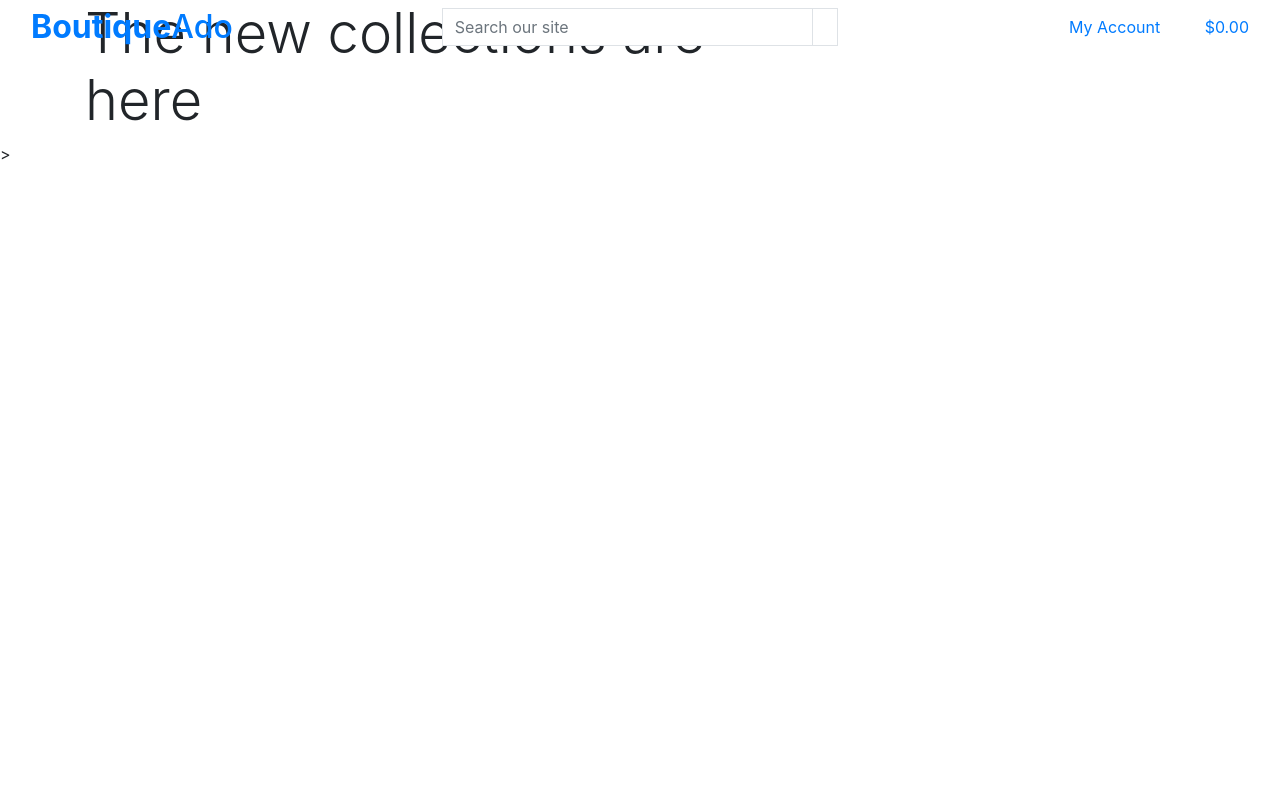
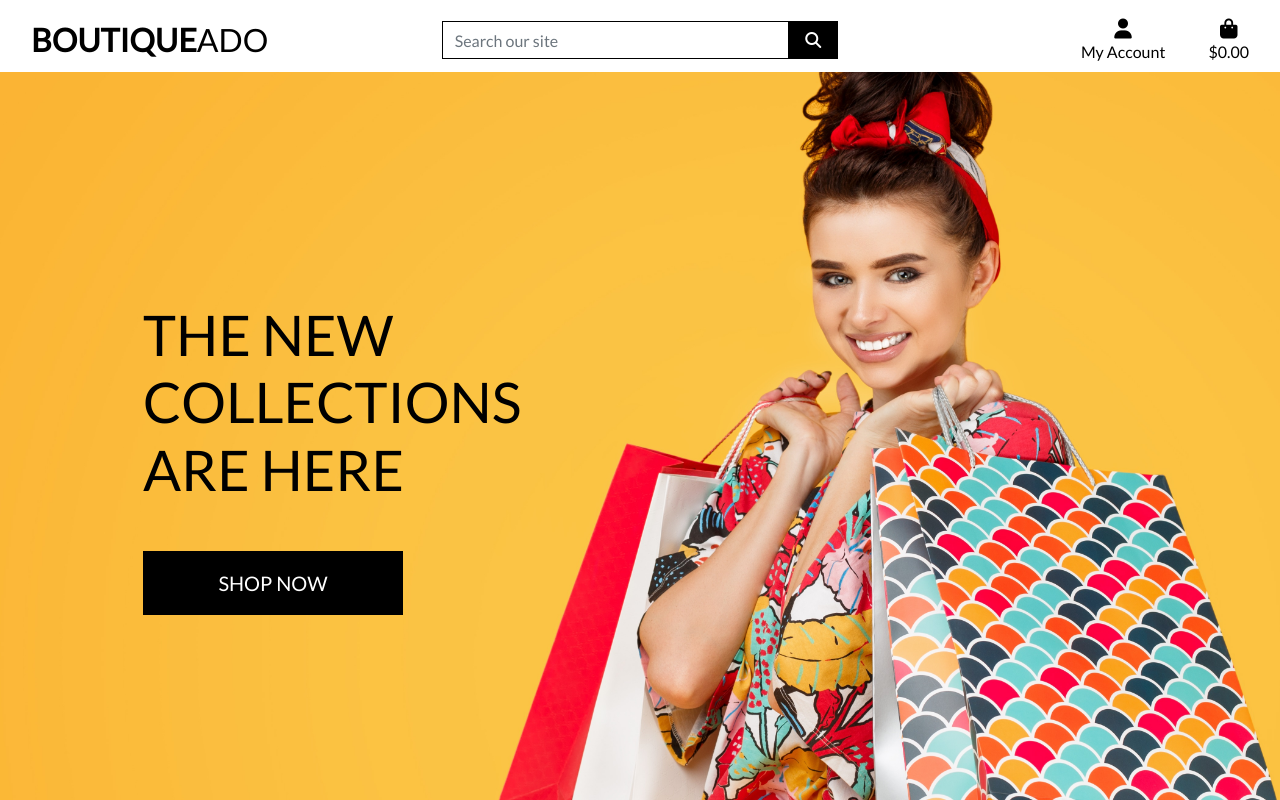
Before and after one commit to Davej66/boutique_ado_v1, a Django app: page / in a window 1280 px wide. Run offline with Django 3.2, Linux system fonts and the light colour scheme; some libraries are stand-ins or nearby versions.

Commit message:
Completing homepage header and CSS

```diff
--- a/boutique_ado/settings.py
+++ b/boutique_ado/settings.py
@@ -148,6 +148,10 @@ USE_TZ = True
 # https://docs.djangoproject.com/en/3.2/howto/static-files/
 
 STATIC_URL = '/static/'
+STATICFILES_DIRS = (os.path.join(BASE_DIR, 'static'),)
+
+MEDIA_URL = '/media/'
+MEDIA_ROOT = os.path.join(BASE_DIR, 'media')
 
 # Default primary key field type
 # https://docs.djangoproject.com/en/3.2/ref/settings/#default-auto-field
--- a/boutique_ado/urls.py
+++ b/boutique_ado/urls.py
@@ -15,9 +15,11 @@ Including another URLconf
 """
 from django.contrib import admin
 from django.urls import path, include
+from django.conf import settings
+from django.conf.urls.static import static
 
 urlpatterns = [
     path('admin/', admin.site.urls),
     path('accounts/', include('allauth.urls')),
     path('', include('home.urls')),
-]
+] + static(settings.MEDIA_URL, document_root=settings.MEDIA_ROOT)
--- a/home/templates/home/index.html
+++ b/home/templates/home/index.html
@@ -2,8 +2,8 @@
 {% load static %}
 
 {% block page_header %}
-    <div class="container containeer-header">
-        <div class="roW">
+    <div class="container header-container">
+        <div class="row">
             <div class="col"></div>
         </div>
     </div>
@@ -12,16 +12,16 @@
 {% block content %}
     <div class="container h-100">
         <div class="row h-100">
-            <div class="col-7 md-6 my-auto">
+            <div class="col-7 col-md-6 my-auto">
                 <h1 class="display-4 logo-font text-black">
-                   The new collections are here
+                    The new collections are here
                 </h1>
-            </div>
-            <div class="my-5">
-                <h4>
-                    <a href="" class="shop-now-button btn btn-lg rounded-0 text-uppercase py-3"Shop Now></a>
-                </h4>
+                <div class="my-5">
+                    <h4>
+                        <a href="" class="shop-now-button btn btn-lg rounded-0 text-uppercase py-3">Shop Now</a>
+                    </h4>
+                </div>
             </div>
         </div>
-    </div>>
+    </div>
 {% endblock %}
--- /dev/null
+++ b/static/css/base.css
@@ -0,0 +1,81 @@
+html {
+    height: 100%;
+}
+
+body {
+    background: url('/media/homepage_background_cropped.jpg') no-repeat center center fixed;
+    background-size: cover;
+    height: calc(100vh - 164px);
+    color: #555;
+    font-family: 'Lato';
+}
+
+/* from Bulma */
+.icon {
+    align-items: center;
+    display: inline-flex;
+    justify-content: center;
+    height: 1.5rem;
+    width: 1.5rem;
+}
+
+.logo-font {
+    text-transform: uppercase;
+}
+
+.main-logo-link {
+    width: fit-content;
+}
+
+.shop-now-button {
+    background: black;
+    color: white;
+    min-width: 260px;
+}
+
+.btn-black {
+    background: black;
+    color: white;
+}
+
+.shop-now-button:hover,
+.shop-now-button:active,
+.shop-now-button:focus,
+.btn-black:hover,
+.btn-black:active,
+.btn-black:focus {
+    background: #222;
+    color: white;
+}
+
+.text-black {
+    color: #000 !important;
+}
+
+.border-black {
+    border: 1px solid black !important;
+}
+
+/* -------------------------------- Media Queries */
+
+/* Slightly larger container on xl screens */
+@media (min-width: 1200px) {
+  .container {
+    max-width: 80%;
+  }
+}
+
+/* fixed top navbar only on medium and up */
+@media (min-width: 992px) {
+    .fixed-top-desktop-only {
+        position: fixed;
+        top: 0;
+        right: 0;
+        left: 0;
+        z-index: 1030;
+    }
+
+    .header-container {
+        padding-top: 164px;
+    }
+}
--- a/templates/base.html
+++ b/templates/base.html
@@ -12,12 +12,15 @@
 
     {% block corecss %}
         <link rel="stylesheet" href="https://stackpath.bootstrapcdn.com/bootstrap/4.4.1/css/bootstrap.min.css" integrity="sha384-Vkoo8x4CGsO3+Hhxv8T/Q5PaXtkKtu6ug5TOeNV6gBiFeWPGFN9MuhOf23Q9Ifjh" crossorigin="anonymous">
-    {% endblock %}
+        <link rel="stylesheet" href="https://fonts.googleapis.com/css?family=Lato&display=swap">
+        <link rel="stylesheet" href="{% static 'css/base.css' %}">
+        {% endblock %}
 
     {% block extra_css %}
     {% endblock %}
 
     {% block corejs %}
+        <script src="https://kit.fontawesome.com/fff1ec50a7.js" crossorigin="anonymous"></script>
         <script src="https://code.jquery.com/jquery-3.4.1.slim.min.js" integrity="sha384-J6qa4849blE2+poT4WnyKhv5vZF5SrPo0iEjwBvKU7imGFAV0wwj1yYfoRSJoZ+n" crossorigin="anonymous"></script>
         <script src="https://cdn.jsdelivr.net/npm/popper.js@1.16.0/dist/umd/popper.min.js" integrity="sha384-Q6E9RHvbIyZFJoft+2mJbHaEWldlvI9IOYy5n3zV9zzTtmI3UksdQRVvoxMfooAo" crossorigin="anonymous"></script>
         <script src="https://stackpath.bootstrapcdn.com/bootstrap/4.4.1/js/bootstrap.min.js" integrity="sha384-wfSDF2E50Y2D1uUdj0O3uMBJnjuUD4Ih7YwaYd1iqfktj0Uod8GCExl3Og8ifwB6" crossorigin="anonymous"></script>
@@ -31,7 +34,7 @@
 
     <body>
         <header class="container-fluid fixed-top">
-            <div class="row">
+            <div id="topnav" class="row bg-white pt-lg-2 d-none d-lg-flex">
                 <div class="col-12 col-lg-4 my-auto py-1 py-lg-0 text center text-lg-left">
                     <a href="{% url 'home' %" class="nav-link main-logo-link">
                         <h2 class="logo-font text-black my-0"><strong>Boutique</strong>Ado</h2>
```
Also changed, not shown: media/homepage_background_cropped.jpg (added).
